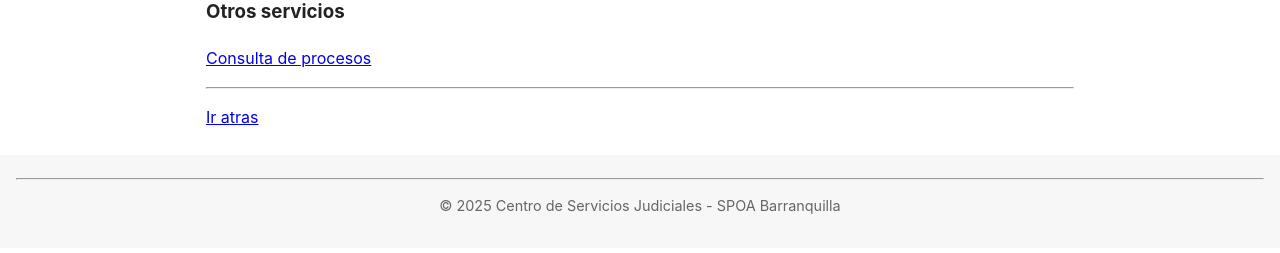
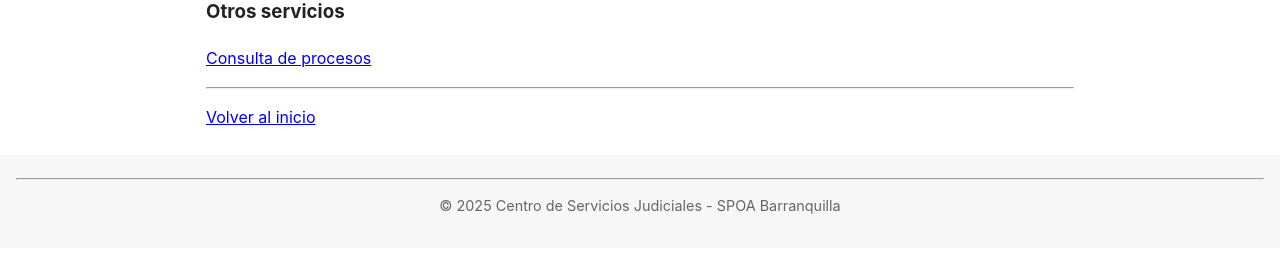
Before and after one commit to csjspoabaq/csjspoabaq.github.io, a Jekyll site: the page built from pages/servicios/index.md, in a window 1280 px wide. Shown: the part 420-673 px from the top of the page. Built offline with Jekyll 4.4.1, drawn with Linux system fonts in a browser that asks for light colours.

Commit message:
correcion de boton atras

```diff
--- a/pages/servicios/index.md
+++ b/pages/servicios/index.md
@@ -23,4 +23,4 @@ Para más información sobre cada servicio, edita esta página y añade seccione
 
 ---
 
-[Ir atras]({{ 'pages/servicios/' | relative_url }})
+[Volver al inicio]({{ '/' | relative_url }})
```
Also changed, not shown: pages/servicios/consulta_procesos.md (+1 -1 lines).
